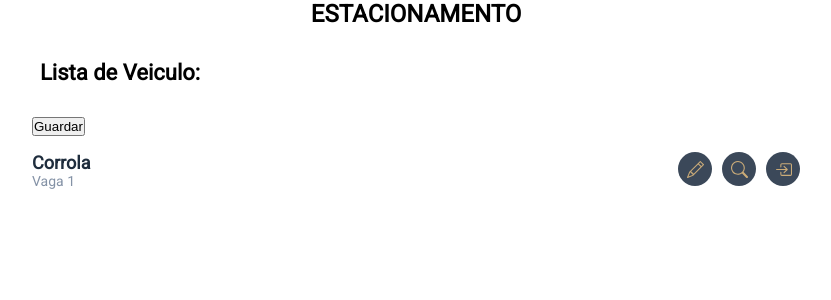
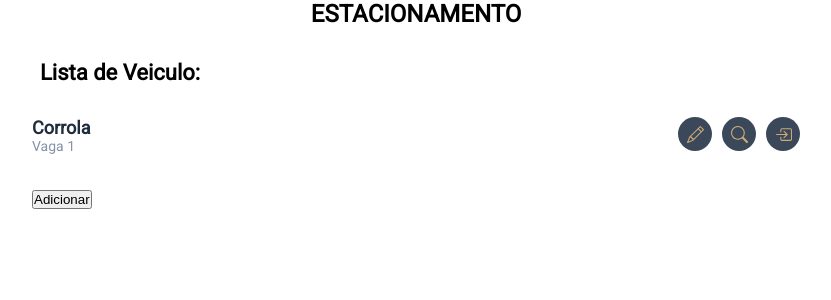
Before and after one commit to EstudosEdu/Projeto-React, a React (Create React App) app: page /list in a window 1280 px wide. Shown: the top 300 px of the page, without its empty margins (224-1055 px from the left). Built offline with nearby package versions, Linux system fonts and the light colour scheme.

Commit message:
fix linkagem btn list

```diff
--- a/src/components/Bottao/Bottao.jsx
+++ b/src/components/Bottao/Bottao.jsx
@@ -1,10 +1,12 @@
-import React from 'react'
-import './style.css'
+import React from 'react';
+import { Link } from 'react-router-dom';
+import './style.css';
+
 
 const Bottao = props => {
-  return (
-    <>
-      <button
+
+  function btnAdd(){
+     return <button
      onClick={() =>
        props.func(props.info).then(i => {
          if (i) {
@@ -13,8 +15,19 @@ const Bottao = props => {
        })
      }
    >
-        Guardar
+     {props.nome}
    </button>
+  }
+
+  function btnList(){
+    return <Link to="/">
+      <button>{props.nome}</button>
+    </Link>
+  }
+
+  return(
+      <>
+        {props.nome == "GUARDAR" ? btnAdd() : btnList()}
       </>
   )
 }
--- a/src/components/Layout/Adicionar/Adicionar.jsx
+++ b/src/components/Layout/Adicionar/Adicionar.jsx
@@ -25,7 +25,6 @@ const Adicionar = () => {
   if(redirect){
     return <Redirect to="/list"/>
   }
-
 
   return(
     <>
--- a/src/components/Layout/Listagem/Lista.jsx
+++ b/src/components/Layout/Listagem/Lista.jsx
@@ -3,6 +3,7 @@ import { Title, Add, ContainerGeral} from '../Adicionar/style.jsx';
 import Bottao from '../../Bottao/Bottao.jsx';
 import LinhaLista from '../../LinhaLista/LinhaLista.jsx';
 import { data } from '../../../db.jsx';
+import { Link } from 'react-router-dom';
 
 const Lista = () => {
   const [datas, setDatas] = useState(data)
@@ -19,13 +20,15 @@ const Lista = () => {
           </Add>
         </div>
 
-        <span>
-          <Bottao nome="Adicionar"/>
-        </span>
-
         {datas.map((datas) => (
           <LinhaLista dados={datas} setDados={setDatas}/>
         ))}
+        <br />
+        <br />
+        <span>
+          <Bottao nome="Adicionar"/>
+
+        </span>
 
       </ContainerGeral>
     </>
```
Lines whose indentation alone changed are shown as unchanged.
